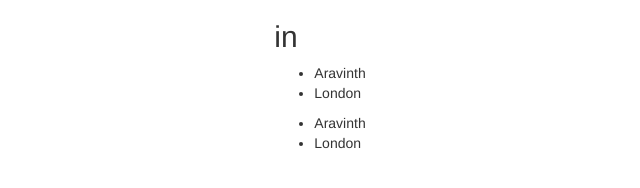
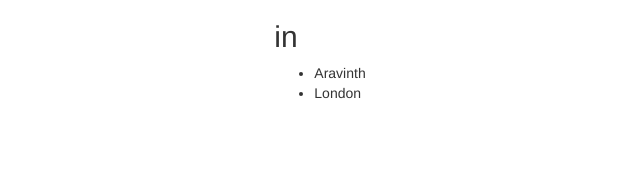
Before and after one commit to aravinth4blue/aravinth4blue.github.io, a plain HTML site: page index.html in a window 1280 px wide. Shown: the whole page, without its empty margins (320-960 px from the left). Drawn offline with nearby package versions, Linux system fonts and the light colour scheme.

Commit message:
Index.html with list contents

```diff
--- a/index.html
+++ b/index.html
@@ -20,7 +20,7 @@
 <div class="center-content">
 <article ng-controller="Customers as vm">
     <h2> in </h2>
-    <ul ng-repeat="c in vm.customers">
+    <ul>
       <li ng-repeat="c in vm.customers">{{c.name}}</li>
     </ul>
   </article>
```
